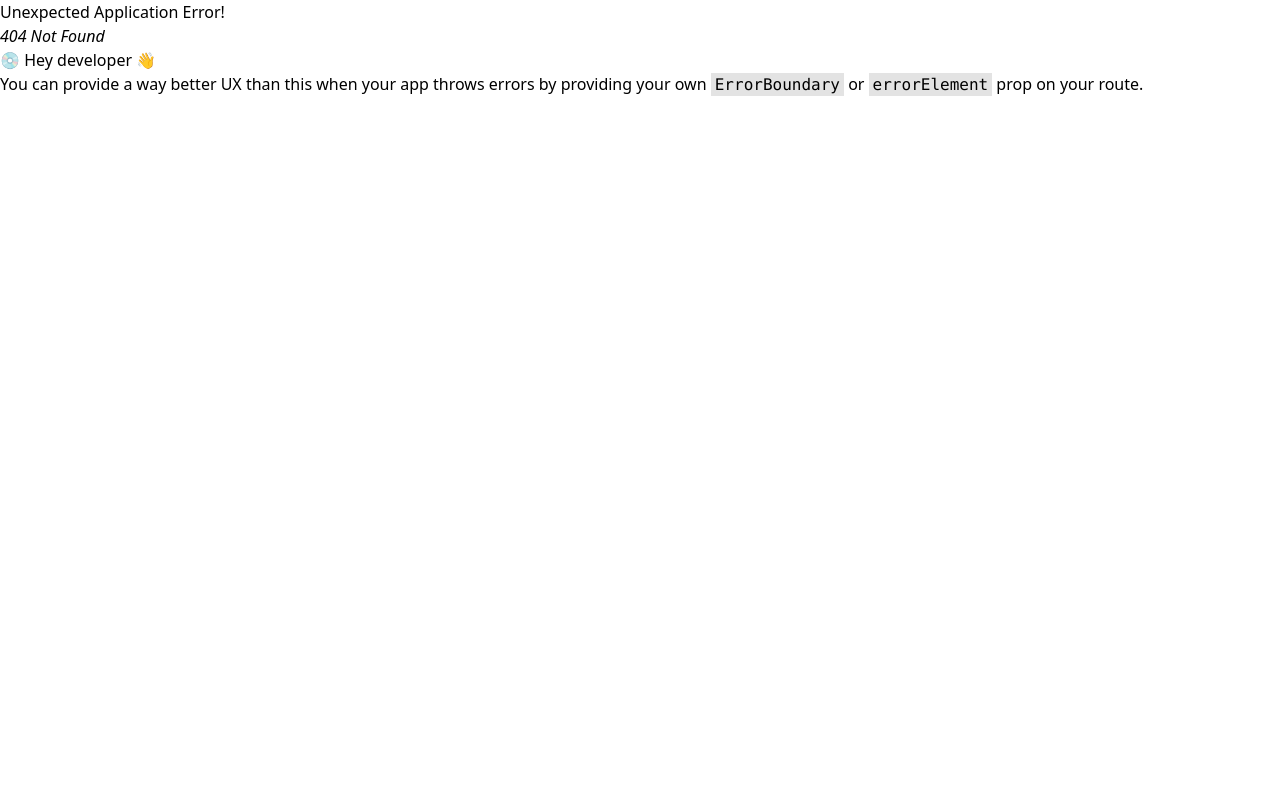
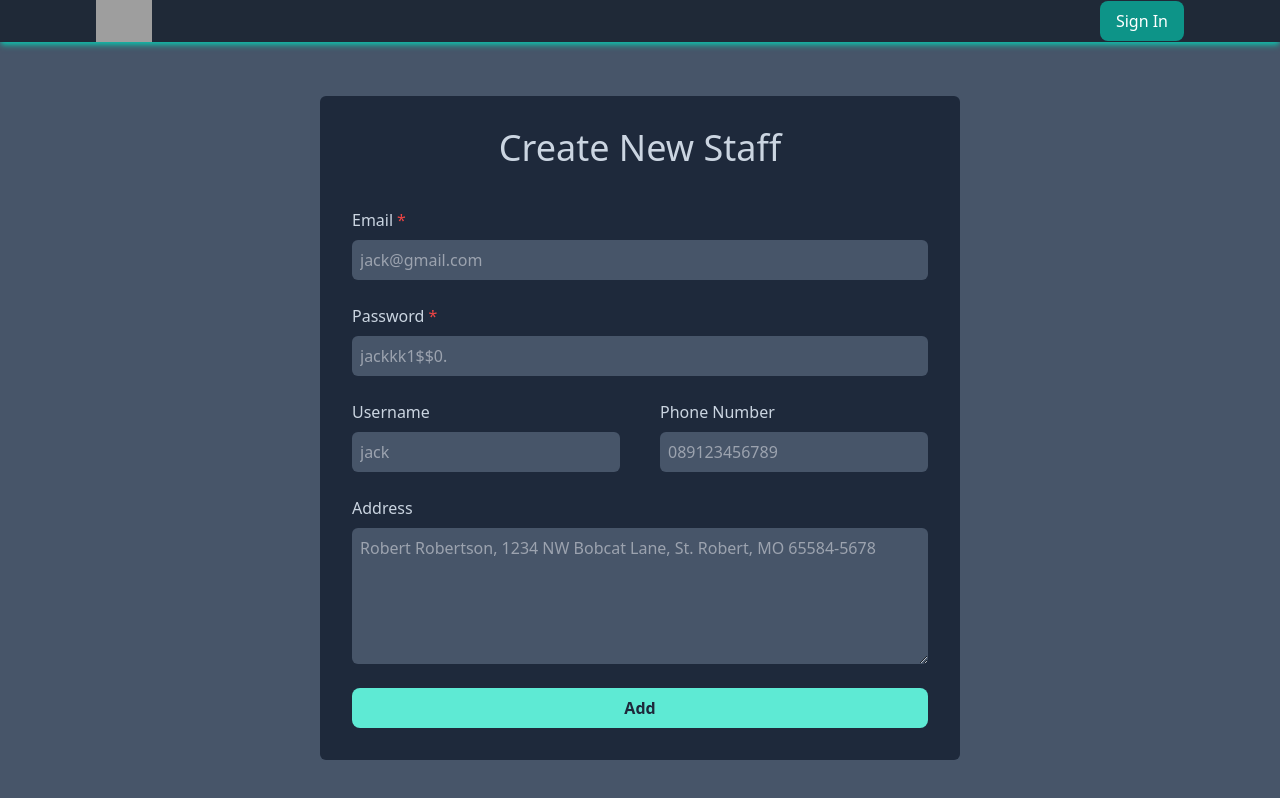
Before and after one commit to fauzandwip/p2-gc02_Blog, a React (Vite) app in the folder client/: page /add-user in a window 1280 px wide. Before the commit this address had no page. Built offline with nearby package versions, Linux system fonts and the light colour scheme; grey boxes are pictures that could not be loaded.

Commit message:
feature: add page to add user staff component implement add user/staff to server

```diff
--- a/client/src/components/Form.jsx
+++ b/client/src/components/Form.jsx
@@ -3,7 +3,7 @@ import PropTypes from 'prop-types';
 const Form = ({ children, onSubmit, className }) => {
 	return (
 		<form
-			className={`flex flex-col bg-slate-800 text-slate-300 px-8 py-10 rounded-md gap-6 ${className}`}
+			className={`flex flex-col bg-slate-800 text-slate-300 p-8 rounded-md gap-6 ${className}`}
 			onSubmit={onSubmit}
 		>
 			{children}
--- a/client/src/components/Input.jsx
+++ b/client/src/components/Input.jsx
@@ -9,9 +9,10 @@ const Input = ({
 	onChange,
 	placeholder,
 	isRequired = false,
+	addClassName,
 }) => {
 	return (
-		<label htmlFor={id} className="flex flex-col gap-2">
+		<label htmlFor={id} className={`flex flex-col gap-2 ${addClassName}`}>
 			<span
 				className={
 					isRequired ? "after:content-['*'] after:ml-1 after:text-red-500" : ''
@@ -44,4 +45,5 @@ Input.propTypes = {
 	text: PropTypes.string,
 	placeholder: PropTypes.string,
 	isRequired: PropTypes.bool,
+	addClassName: PropTypes.string,
 };
--- /dev/null
+++ b/client/src/pages/AddUser.jsx
@@ -0,0 +1,111 @@
+import { useState } from 'react';
+import Form from '../components/Form';
+import Input from '../components/Input';
+import TextArea from '../components/TextArea';
+import ButtonNormal from '../components/ButtonNormal';
+import axios from '../api';
+
+const AddUser = () => {
+	const [user, setUser] = useState({
+		email: '',
+		password: '',
+		username: '',
+		phoneNumber: '',
+		address: '',
+	});
+
+	const onSubmit = async (e) => {
+		e.preventDefault();
+
+		try {
+			await axios.post('/add-user', user, {
+				headers: {
+					Authorization: localStorage.getItem('access_token'),
+				},
+			});
+		} catch (error) {
+			console.log(error.response.data.messages);
+		}
+	};
+
+	return (
+		<div className="bg-slate-600 w-full h-screen flex justify-center pt-24">
+			<Form onSubmit={onSubmit} className={'w-1/2 h-max'}>
+				<div className="title-form text-4xl text-center mb-4">
+					Create New Staff
+				</div>
+				<Input
+					type={'email'}
+					labelName={'Email'}
+					id={'email-add-user'}
+					value={user.email}
+					placeholder={'jack@gmail.com'}
+					isRequired={true}
+					onChange={(e) => {
+						setUser((prev) => {
+							return { ...prev, email: e.target.value };
+						});
+					}}
+				/>
+				<Input
+					type={'password'}
+					labelName={'Password'}
+					id={'password-add-user'}
+					value={user.password}
+					placeholder={'jackkk1$$0.'}
+					isRequired={true}
+					onChange={(e) => {
+						setUser((prev) => {
+							return { ...prev, password: e.target.value };
+						});
+					}}
+				/>
+				<div className="w-full flex gap-10">
+					<Input
+						addClassName={'w-full'}
+						labelName={'Username'}
+						id={'username-add-user'}
+						value={user.username}
+						placeholder={'jack'}
+						onChange={(e) => {
+							setUser((prev) => {
+								return { ...prev, username: e.target.value };
+							});
+						}}
+					/>
+					<Input
+						addClassName={'w-full'}
+						labelName={'Phone Number'}
+						id={'phone-add-user'}
+						value={user.phoneNumber}
+						placeholder={'089123456789'}
+						onChange={(e) => {
+							setUser((prev) => {
+								return { ...prev, phoneNumber: e.target.value };
+							});
+						}}
+					/>
+				</div>
+				<TextArea
+					labelName={'Address'}
+					id={'address-add-user'}
+					rows={5}
+					value={user.address}
+					placeholder={
+						'Robert Robertson, 1234 NW Bobcat Lane, St. Robert, MO 65584-5678'
+					}
+					onChange={(e) => {
+						setUser((prev) => {
+							return { ...prev, address: e.target.value };
+						});
+					}}
+				></TextArea>
+				<ButtonNormal type={'submit'} color={'teal-light'}>
+					Add
+				</ButtonNormal>
+			</Form>
+		</div>
+	);
+};
+
+export default AddUser;
--- a/client/src/pages/FormPost.jsx
+++ b/client/src/pages/FormPost.jsx
@@ -49,10 +49,8 @@ const FormPost = ({
 				await axios.put(
 					`/posts/${id}`,
 					{
-						title: title,
-						content: content,
+						...post,
 						categoryId: Number(categoryId),
-						imgUrl: imgUrl,
 					},
 					{
 						headers: {
@@ -64,10 +62,8 @@ const FormPost = ({
 				await axios.post(
 					'/posts',
 					{
-						title: title,
-						content: content,
+						...post,
 						categoryId: Number(categoryId),
-						imgUrl: imgUrl,
 					},
 					{
 						headers: {
@@ -103,18 +99,18 @@ const FormPost = ({
 	return (
 		<>
 			<div
-				className={`text-slate-100 fixed top-0 w-full h-screen z-10 flex justify-center items-center ${
+				className={`text-slate-100 fixed top-0 w-full h-screen z-30 flex justify-center items-center ${
 					isOpen ? '' : 'hidden'
 				}`}
 			>
 				{/* OUTER BACKGROUND */}
 				<div
-					className="text-slate-100 fixed top-0 w-full h-screen z-9 bg-slate-600/50 backdrop-blur-sm flex justify-center items-center"
+					className="text-slate-100 fixed top-0 w-full h-screen z-20 bg-slate-600/50 backdrop-blur-sm flex justify-center items-center"
 					onClick={onClose}
 				></div>
 
 				{/* FORM */}
-				<Form onSubmit={handleOnSubmit} className={'w-1/2 z-10'}>
+				<Form onSubmit={handleOnSubmit} className={'w-1/2 z-30 h-max'}>
 					<div className="text-4xl text-center mb-4">{titleForm}</div>
 					<Input
 						labelName={'Title'}
@@ -154,7 +150,7 @@ const FormPost = ({
 					/>
 					<TextArea
 						labelName={'Content'}
-						id={'textarea-post-form'}
+						id={'content-post-form'}
 						rows={7}
 						onChange={(e) => {
 							setPost((prev) => {
--- a/client/src/pages/Navbar.jsx
+++ b/client/src/pages/Navbar.jsx
@@ -44,7 +44,7 @@ const Navbar = ({ token, setToken }) => {
 
 	return (
 		<>
-			<nav className="flex justify-between items-center fixed w-full bg-gray-800 px-24 shadow-md shadow-teal-500">
+			<nav className="flex justify-between items-center fixed w-full bg-gray-800 px-24 shadow-md shadow-teal-500 z-20">
 				<div className="flex flex-row gap-10">
 					<img
 						src="https://images.tokopedia.net/img/FZfiOH/2021/6/11/9cc90aa3-90d4-4560-bf75-c881573fc2d4.png"
--- a/client/src/router/index.jsx
+++ b/client/src/router/index.jsx
@@ -5,6 +5,7 @@ import Login from '../pages/Login';
 import Detail from '../pages/Detail';
 import CMSPosts from '../pages/CMSPosts';
 import Category from '../pages/Category';
+import AddUser from '../pages/AddUser';
 
 const router = createBrowserRouter([
 	{
@@ -28,6 +29,10 @@ const router = createBrowserRouter([
 				element: <Login />,
 			},
 			{
+				path: 'add-user',
+				element: <AddUser />,
+			},
+			{
 				path: 'posts',
 				element: <CMSPosts />,
 			},
```
